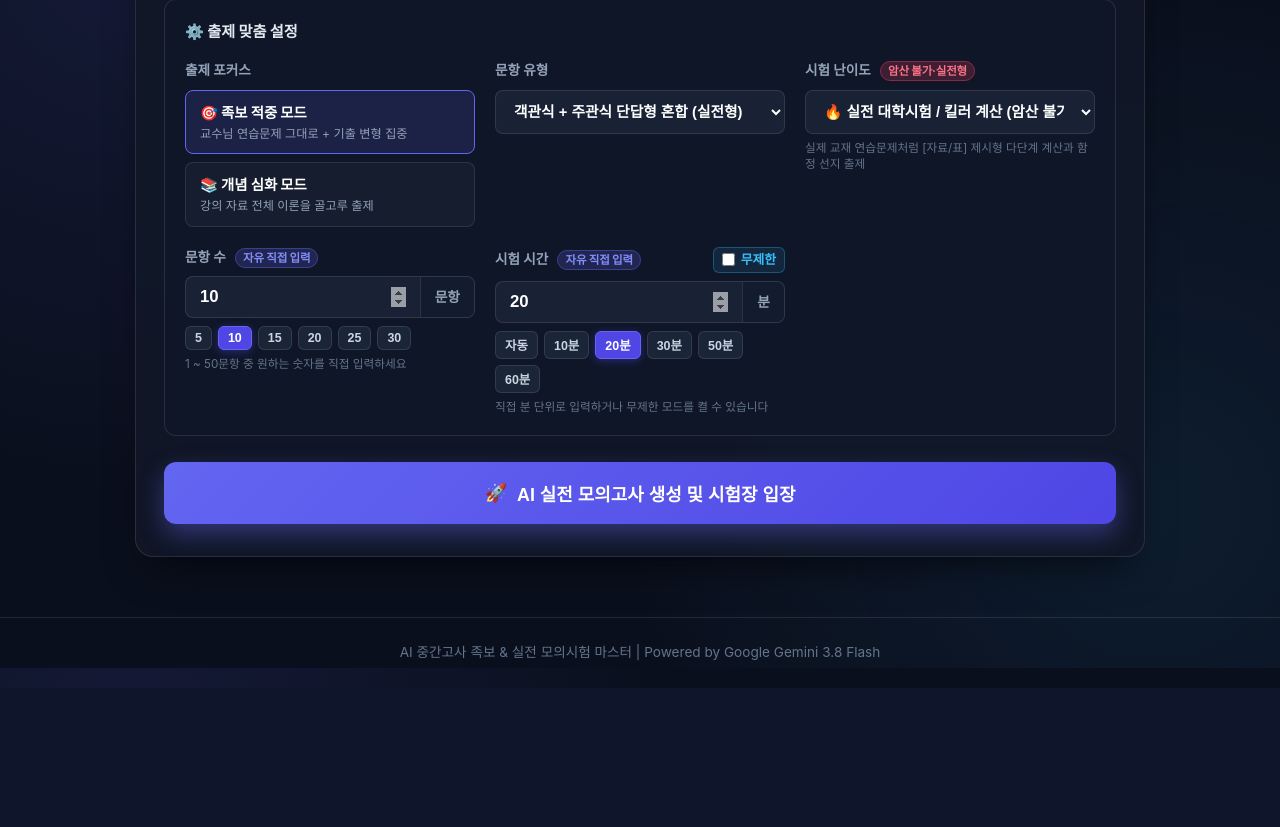
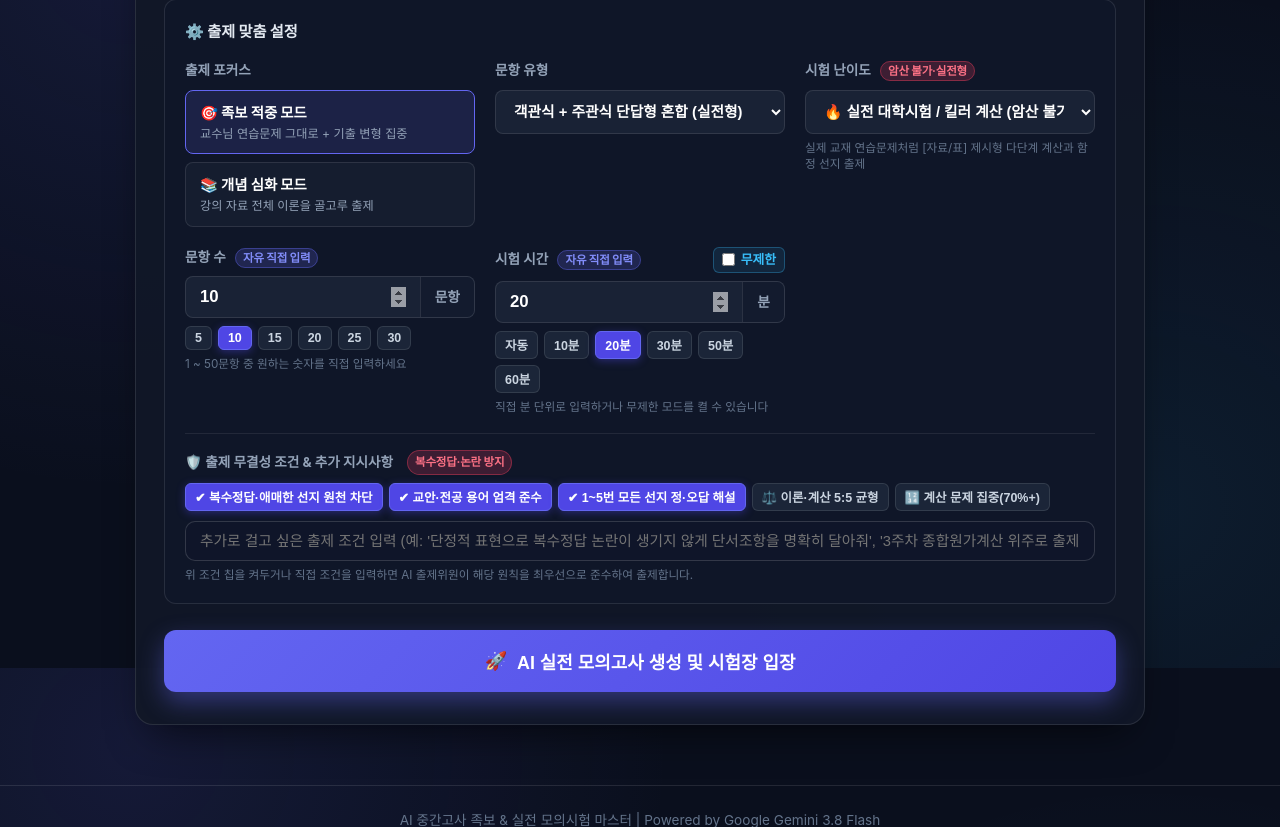
Before and after one commit to jyhy0323/exam-master, a Flask app: page / in a window 1280 px wide. Shown: the part 932-1759 px from the top of the page. Before the commit the page ends 1620 px from the top, so only its background shows below. Run offline with Flask 3, Linux system fonts and the light colour scheme; some libraries are stand-ins or nearby versions; some web fonts are replaced.

Commit message:
feat: Add strict option integrity guardrails and custom condition controls to prevent ambiguous distractors

```diff
--- a/app.py
+++ b/app.py
@@ -483,11 +483,14 @@ def generate_exam():
 
         question_types = data.get("question_types", "mix")  # "mix", "multiple_choice", "subjective"
         difficulty = data.get("difficulty", "hard")  # "hard", "standard", "basic"
+        custom_conditions = data.get("custom_conditions", "").strip()
 
         if not lecture_notes and not practice_problems:
             return jsonify({"success": False, "error": "강의 자료 내용이나 교수님 연습문제를 하나 이상 입력해 주세요."}), 400
 
         logging.info(f"📝 시험 생성 요청: 과목={subject_name}, 모드={mode}, 난이도={difficulty}, 문항수={question_count}, 제한시간={time_limit_minutes}분, 유형={question_types}")
+
+        custom_cond_block = f"\n[★사용자 지정 특별 출제 조건 (최우선 준수)★]\n- {custom_conditions}\n" if custom_conditions else ""
 
         prompt = f"""
 당신은 대학교 강의와 시험 출제 전문가이자 수석 출제위원입니다.
@@ -498,6 +501,17 @@ def generate_exam():
 
 [출제 모드]
 {"🎯 족보 적중 모드: 교수님의 참여 웹 연습문제와 예제를 바탕으로, 원래 문제의 핵심 개념을 그대로 출제하거나 보기를 변형/반대 상황을 묻는 '기출 쌍둥이 변형 문제'를 최우선으로 다수 출제하세요." if mode == "hit_focus" else "📚 개념 심화 모드: 강의 자료 전체의 이론, 정의, 핵심 원리를 골고루 다루어 빈틈없이 대비할 수 있도록 출제하세요."}
+{custom_cond_block}
+[★출제 오류 및 복수정답(이의제기) 원천 차단 절대 원칙★]
+1. 단 하나의 명확한 정답 보장 (복수정답 논란 절대 금지):
+   - "다음 중 옳지 않은 것은?" 문제를 출제할 때, 정답인 1개 선지(명백한 거짓 명제)를 제외한 나머지 3~4개 선지는 어떠한 예외나 반례도 없는 100% 학술적·교재 기준 '참(True)' 명제여야 합니다.
+   - 반대로 "다음 중 옳은 것은?" 문제를 출제할 때, 정답 1개를 제외한 나머지 선지들은 논란의 여지가 없는 명백한 '거짓(False)' 명제여야 합니다.
+2. 어설픈 창작 문장 및 개념 혼동 금지 (전공 용어 엄격 구분):
+   - 참(True)이어야 하는 선지를 만들 때 AI가 임의로 지어낸 어설픈 표현이나 지나치게 단정적인 표현("항상 ~한다", "시간이 경과해도 장부가치가 변하지 않는다" 등)을 써서 의도치 않게 틀린 문장이 되는 일이 절대 없도록 하세요.
+   - 예시 주의사항: 회계학에서 '역사적 취득원가'와 감가상각 등으로 변동하는 '장부가치(장부금액)'를 혼동하거나, '미소멸원가(자산)'와 '소멸원가(비용/손실)'를 부정확하게 서술하여 두 개 이상의 선지가 틀린 것처럼 보이는 출제 오류를 절대 범하지 마세요.
+   - 반드시 제공된 강의 교안이나 족보에 실제로 등장하는 검증된 명제와 정의를 기반으로 선지를 구성하세요.
+3. 필요한 전제조건(단서조항) 명시:
+   - 가정에 따라 답이 달라질 수 있는 문제(예: 기초재공품 유무, 원가 상승/하락 가정, 공정 초 전량 투입 가정 등)는 반드시 문제 질문 끝에 `(단, ~라고 가정한다)` 형태로 명확한 단서조항을 명시하여 복수정답 시비를 차단하세요.
 
 [출제 난이도 및 킬러 계산 문제 엄격 지침]
 - 현재 설정된 난이도: {"🔥 실전 대학시험 / 킬러 계산 모드 (암산 불가·연습장 손풀이 필수)" if difficulty == "hard" else ("표준 중간고사 모드" if difficulty == "standard" else "기초 점검 모드")}
@@ -534,14 +548,14 @@ def generate_exam():
 1. 객관식(multiple_choice):
    - options는 4개 또는 5개의 현실적이고 그럴듯한 보기를 제공합니다 (예: ["1. ...", "2. ...", "3. ...", "4. ...", "5. ..."]).
    - correct_answer는 options 중 정답 보기 문자열과 정확히 일치해야 합니다.
-   - 헷갈리기 쉬운 함정 보기와 교수님이 자주 짚는 개념을 반영하세요.
+   - 출제 후 스스로 각 선지(1번~5번)의 참/거짓 여부를 재검증하여 복수정답 논란이 있는 애매한 선지가 절대 없도록 하세요.
 2. 주관식(subjective):
    - options는 빈 배열 []로 둡니다.
    - 질문은 단답형으로 떨어질 수 있게 명확해야 합니다 (예: "~하는 기법의 명칭은 무엇인가?", "~에 들어갈 핵심 용어를 쓰시오").
    - correct_answer는 대표 모범 정답입니다.
    - keywords에는 대소문자, 한글/영문 표기 차이 등을 감안하여 채점에 필요한 핵심 키워드 리스트를 2~4개 작성하세요 (예: ["객체지향", "OOP", "Object-Oriented"]).
 3. explanation(해설):
-   - 왜 이것이 정답이고, 다른 보기가 왜 오답인지 중학생도 이해할 수 있게 친절하고 명쾌하게 설명합니다.
+   - 왜 정답 선지가 정답인지뿐만 아니라, 나머지 보기들(1~5번)이 각각 왜 옳거나 틀린지 선지별 분석을 친절하고 명쾌하게 설명합니다.
    - 계산 문제인 경우 반드시 [단계별 계산 풀이]를 포함하세요.
    - "시험 꿀팁"을 한 줄 덧붙여주세요.
 4. source_tag:
--- a/static/js/app.js
+++ b/static/js/app.js
@@ -227,6 +227,17 @@ document.addEventListener("DOMContentLoaded", () => {
                 if (c.dataset.time === String(mins)) c.classList.add("active");
             });
         }
+    }
+
+    // 4-0-1. 출제 무결성 & 사용자 맞춤 조건 칩 토글
+    const conditionChips = document.querySelectorAll("#conditionChipRow .preset-chip");
+    const customConditionInput = document.getElementById("customConditionInput");
+    if (conditionChips.length > 0) {
+        conditionChips.forEach(chip => {
+            chip.addEventListener("click", () => {
+                chip.classList.toggle("active");
+            });
+        });
     }
 
     // 4-1. PDF 파일 자동 추출 핸들러 (브라우저 PDF.js 직접 추출 + 서버 폴백 이중 엔진)
@@ -660,6 +671,20 @@ document.addEventListener("DOMContentLoaded", () => {
             }
         }
 
+        // 선택된 출제 무결성 칩 + 사용자 직접 입력 조건 합산
+        const activeCondList = [];
+        if (conditionChips.length > 0) {
+            conditionChips.forEach(chip => {
+                if (chip.classList.contains("active") && chip.dataset.cond) {
+                    activeCondList.push(chip.dataset.cond);
+                }
+            });
+        }
+        if (customConditionInput && customConditionInput.value.trim()) {
+            activeCondList.push(customConditionInput.value.trim());
+        }
+        const customConditions = activeCondList.join("\n- ");
+
         try {
             const response = await fetch("/api/generate", {
                 method: "POST",
@@ -672,7 +697,8 @@ document.addEventListener("DOMContentLoaded", () => {
                     difficulty: difficulty,
                     question_count: questionCount,
                     time_limit_minutes: timeLimitMinutes,
-                    question_types: questionTypes
+                    question_types: questionTypes,
+                    custom_conditions: customConditions
                 })
             });
 
--- a/templates/index.html
+++ b/templates/index.html
@@ -233,6 +233,23 @@
                             <span class="option-hint-text" id="timeHintText">직접 분 단위로 입력하거나 무제한 모드를 켤 수 있습니다</span>
                         </div>
                     </div>
+
+                    <!-- 출제 무결성 & 사용자 맞춤 조건 설정 -->
+                    <div class="custom-condition-box" style="margin-top: 18px; padding-top: 16px; border-top: 1px solid rgba(255,255,255,0.08);">
+                        <label class="option-label" for="customConditionInput" style="display: flex; align-items: center; gap: 8px; margin-bottom: 8px;">
+                            <span>🛡️ 출제 무결성 조건 & 추가 지시사항</span>
+                            <span class="custom-badge hot-badge">복수정답·논란 방지</span>
+                        </label>
+                        <div class="preset-chips-row" id="conditionChipRow" style="margin-bottom: 10px; flex-wrap: wrap;">
+                            <button type="button" class="preset-chip active" data-cond="복수정답 논란이 없도록 정답 외 나머지 선지는 예외(감가상각 등)가 없는 100% 명확한 참/거짓 명제로만 구성할 것">✔ 복수정답·애매한 선지 원천 차단</button>
+                            <button type="button" class="preset-chip active" data-cond="임의로 지어낸 애매한 문장 대신 제공된 교안·족보의 정확한 학술 용어(예: 취득원가 vs 장부가치, 미소멸원가 vs 소멸원가)만 사용할 것">✔ 교안·전공 용어 엄격 준수</button>
+                            <button type="button" class="preset-chip active" data-cond="해설에 정답인 이유뿐만 아니라 1~5번 각 선지가 왜 옳고 틀린지 선지별 분석을 모두 포함할 것">✔ 1~5번 모든 선지 정·오답 해설</button>
+                            <button type="button" class="preset-chip" data-cond="이론 문제와 다단계 계산 문제를 5:5 비율로 균형 있게 출제할 것">⚖️ 이론·계산 5:5 균형</button>
+                            <button type="button" class="preset-chip" data-cond="계산 문제 비중을 70% 이상으로 높여 집중 출제할 것">🔢 계산 문제 집중(70%+)</button>
+                        </div>
+                        <input type="text" id="customConditionInput" placeholder="추가로 걸고 싶은 출제 조건 입력 (예: '단정적 표현으로 복수정답 논란이 생기지 않게 단서조항을 명확히 달아줘', '3주차 종합원가계산 위주로 출제해줘')" style="width: 100%; padding: 11px 14px; border-radius: 10px; border: 1px solid rgba(255,255,255,0.15); background: rgba(15,23,42,0.6); color: #f8fafc; font-size: 0.92rem;">
+                        <span class="option-hint-text" style="display: block; margin-top: 6px;">위 조건 칩을 켜두거나 직접 조건을 입력하면 AI 출제위원이 해당 원칙을 최우선으로 준수하여 출제합니다.</span>
+                    </div>
                 </div>
 
                 <!-- 시험 생성 버튼 -->
```
